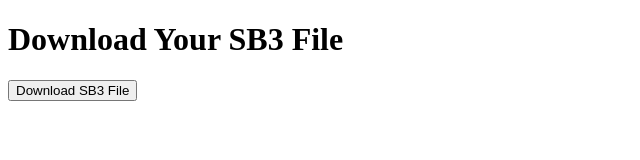
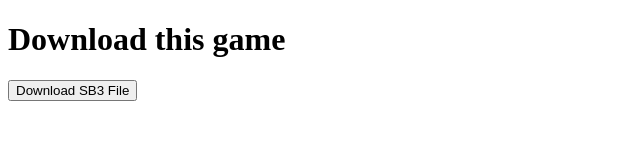
Before and after one commit to lucawwk-star/donwloading-games, a plain HTML site: page index.html in a window 1280 px wide. Shown: the whole page, without its empty margins (0-640 px from the left). Drawn offline with Linux system fonts and the light colour scheme.

Commit message:
Change title and heading in index.html
Updated the title and heading for clarity.

```diff
--- a/index.html
+++ b/index.html
@@ -3,10 +3,10 @@
 <head>
     <meta charset="UTF-8">
     <meta name="viewport" content="width=device-width, initial-scale=1.0">
-    <title>Download SB3 File</title>
+    <title>Downloading games</title>
 </head>
 <body>
-    <h1>Download Your SB3 File</h1>
+    <h1>Download this game</h1>
     <a href="your-file.sb3" download>
         <button type="button">Download SB3 File</button>
     </a>
```
